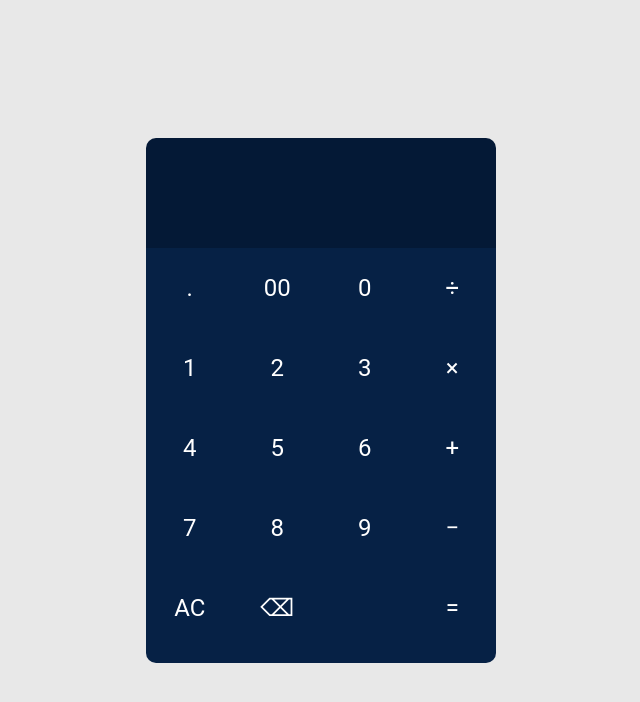
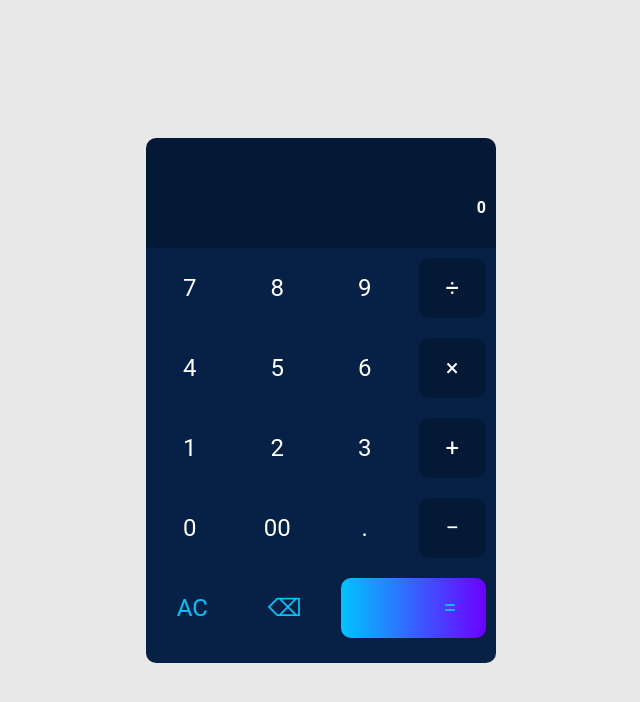
Before and after one commit to kir7741/vue-calculator, a Vue app: page / in a window 1280 px wide. Shown: the top 702 px of the page, without its empty margins (319-959 px from the left). Built offline with nearby package versions, Linux system fonts and the light colour scheme.

Commit message:
完成部分函式

```diff
--- a/src/components/Calculator.vue
+++ b/src/components/Calculator.vue
@@ -2,7 +2,12 @@
   <div class="wrapper">
     <div class="cal-box">
       <div class="cal-header">
-
+        <div>
+          {{ currentCalNum }}
+        </div>
+        <div>
+          {{ calResult }}
+        </div>
       </div>
       <div class="cal-body">
         <div class="number-pad">
@@ -13,6 +18,7 @@
               class="lattice"
               v-for="(char, index) in numericCharacters"
               :key="index"
+              @click="storeCalNum(char)"
             >
               <span >
                 {{ char }}
@@ -23,16 +29,16 @@
 
           <!-- 操作符區域開始 -->
           <div>
-            <div class="lattice">
+            <div class="lattice dark">
               <span>÷</span>
             </div>
-            <div class="lattice">
+            <div class="lattice dark">
               <span>×</span>
             </div>
-            <div class="lattice">
+            <div class="lattice dark">
               <span>+</span>
             </div>
-            <div class="lattice">
+            <div class="lattice dark">
               <span>−</span>
             </div>
           </div>
@@ -63,11 +69,42 @@
 </template>
 
 <script>
+import { constants } from 'crypto';
 export default {
   name: 'Calculator',
   data() {
     return {
-      numericCharacters: ['.', '00', '0', '1', '2', '3', '4', '5', '6', '7', '8', '9']
+      numericCharacters: ['7', '8', '9', '4', '5', '6', '1', '2', '3', '0', '00', '.'],
+      currentCalNum: '',
+      calResult: '0',
+      numWaitToCal: ''
+    }
+  },
+  methods: {
+    storeCalNum(num) {
+
+      const isInit = this.calResult === '0';
+
+      // 計算結果為初始值 0 ，且點擊的按鈕也是 0 的話，不新增數字
+      if (
+        isInit &&
+        (
+          num === '0' ||
+          num === '00'
+        )
+      ) {
+        return;
+      }
+
+      if (isInit) {
+        this.calResult = num;
+        this.currentCalNum = num;
+        return;
+      }
+
+      this.calResult += num;
+      this.currentCalNum += num;
+
     }
   }
 }
@@ -75,6 +112,10 @@ export default {
 
 <style scoped lang="scss">
 @import '../scss/_mixin.scss';
+@mixin hiddenText {
+  overflow: hidden;
+  text-overflow: ellipsis;
+}
 .wrapper {
   display: flex;
   align-items: center;
@@ -86,10 +127,27 @@ export default {
   height: 525px;
 }
 .cal-header {
-  height: 110px;
+  display: flex;
+  flex-direction: column;
   border-top-left-radius: 10px;
   border-top-right-radius: 10px;
+  padding: 10px;
   background-color: $darkBlue;
+  height: 110px;
+  div:first-child {
+    @include hiddenText;
+    flex: 1;
+    color: #ffffff;
+    text-align: right;
+  }
+  div:last-child {
+    @include hiddenText;
+    flex: 2;
+    color: #ffffff;
+    text-align: right;
+    line-height: 60px;
+    font-weight: bold;
+  }
 }
 .cal-body {
   display: flex;
@@ -118,6 +176,9 @@ export default {
   display: flex;
   .lattice {
     flex: 1;
+    span {
+      color: $lightBlueText;
+    }
     &.large {
       flex: 2;
     }
@@ -126,21 +187,29 @@ export default {
 .across {
   display: flex;
   width: 100%;
+  height: 100%;
+  background-image: linear-gradient(to right, $lightBlueText , $lightPurpleText);
+  border-radius: 10px;
 }
 .lattice {
   display: flex;
   align-items: center;
   justify-content: center;
+  padding: 10px;
   height: 80px;
   color: #ffffff;
+  cursor: pointer;
   span {
     display: inline-flex;
     align-items: center;
     justify-content: center;
-    padding: 8px;
+    border-radius: 10px;
     width: 100%;
     height: 100%;
     font-size: 24px;
   }
+  &.dark span {
+    background-color: $darkBlue;
+  }
 }
 </style>
--- a/src/scss/_mixin.scss
+++ b/src/scss/_mixin.scss
@@ -1,3 +1,5 @@
 $bgGray: #E8E8E8;
 $darkBlue: #041936;
 $primaryBlue: #062145;
+$lightBlueText: #00C4FF;
+$lightPurpleText: #6C00FF;
```
